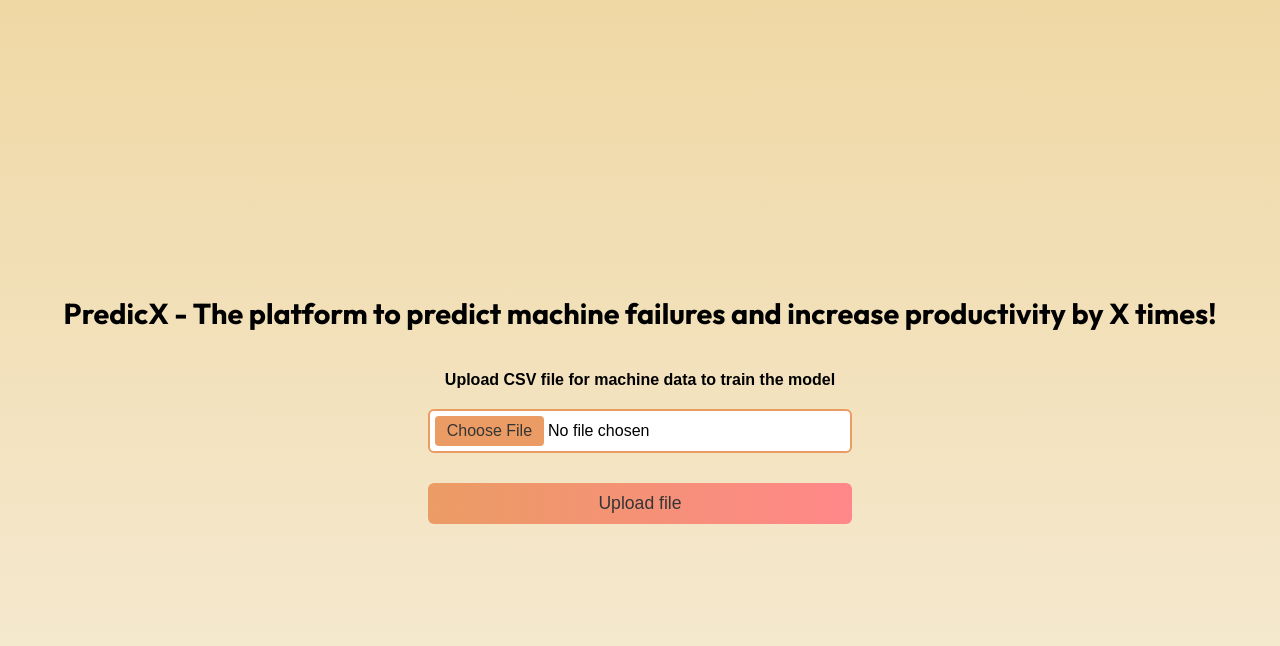
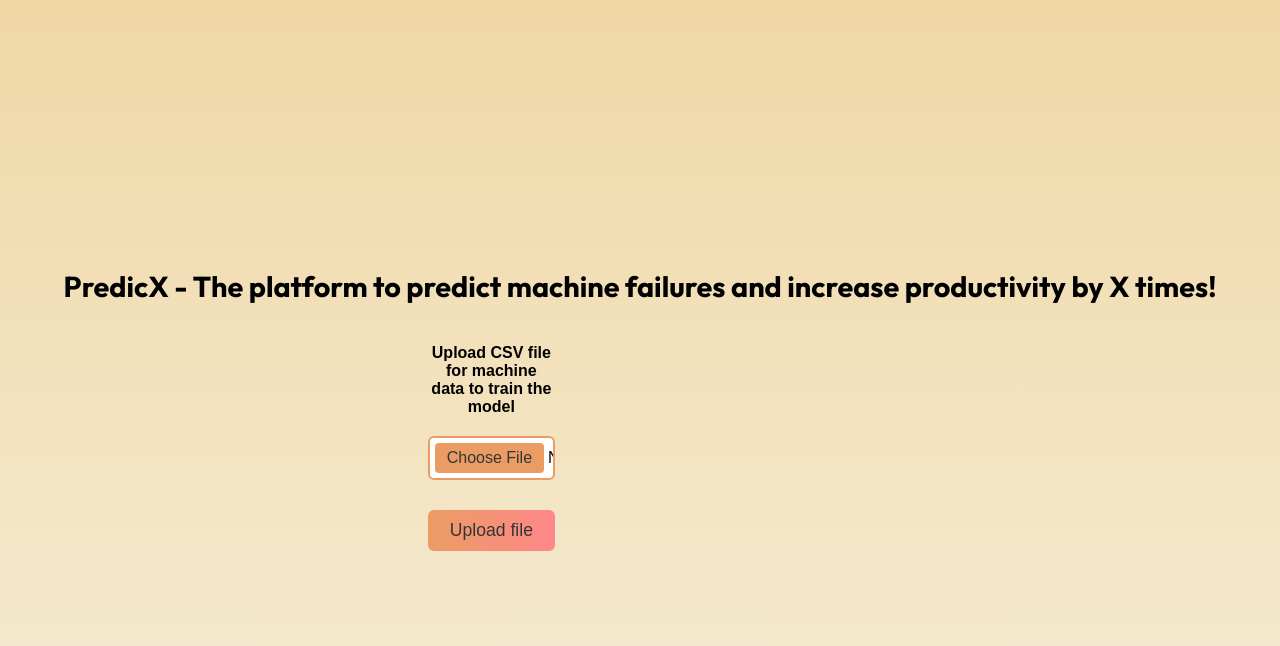
Before and after one commit to Dami-18/Predictive_Maintenance_RF, a Flask app: page / in a window 1280 px wide. Shown: the top 646 px of the page. Run offline with Flask 3, Linux system fonts and the light colour scheme.

Commit message:
update css

```diff
--- a/static/stylesheets/style.css
+++ b/static/stylesheets/style.css
@@ -35,11 +35,17 @@ h2, p {
     color: #000000;
 }
 
-.main-page, .predict{
+.main-page, .predict, .form-body{
     display: flex;
     flex-direction: column;
     justify-content: center;
     align-items: center;
+}
+
+.predict{row-gap: 0.1rem;}
+
+.mb-3{
+    width: 30%;
 }
 
 .form-control, .form-select.custom-select {
@@ -85,3 +91,8 @@ h2, p {
     background: linear-gradient(to left, #eb9c64, #ff8789);
     color: #353535;
 }
+
+.sample{
+    width: 40%;
+    margin-top: 20px;
+}
```
